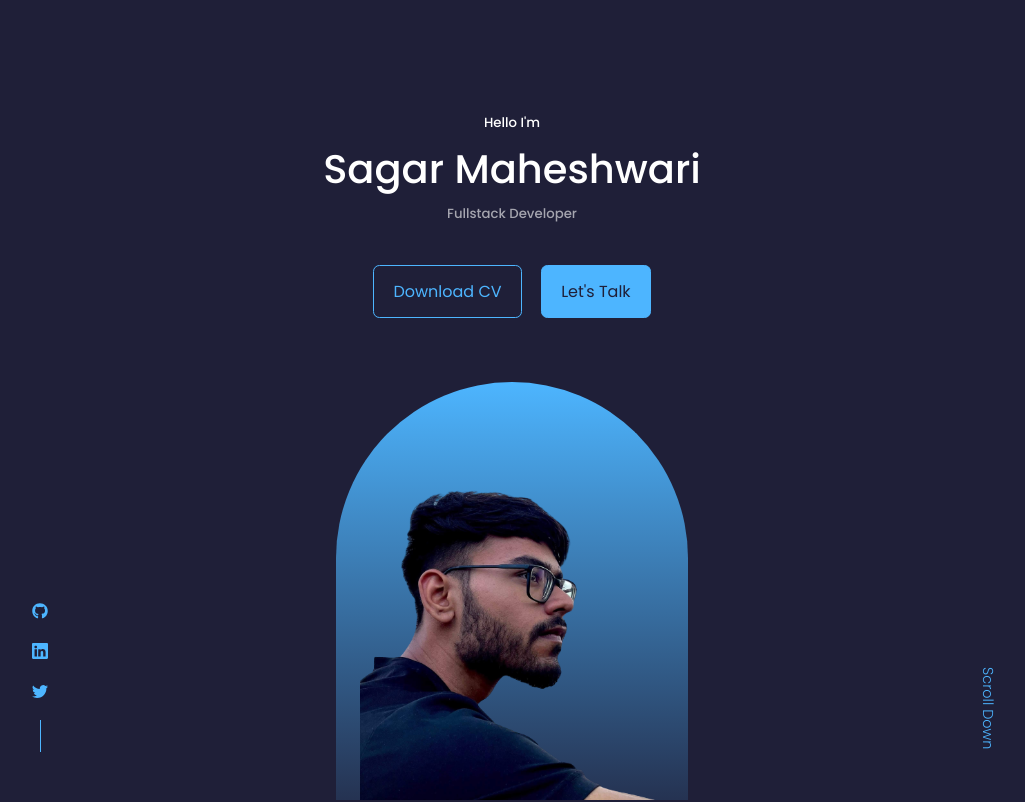
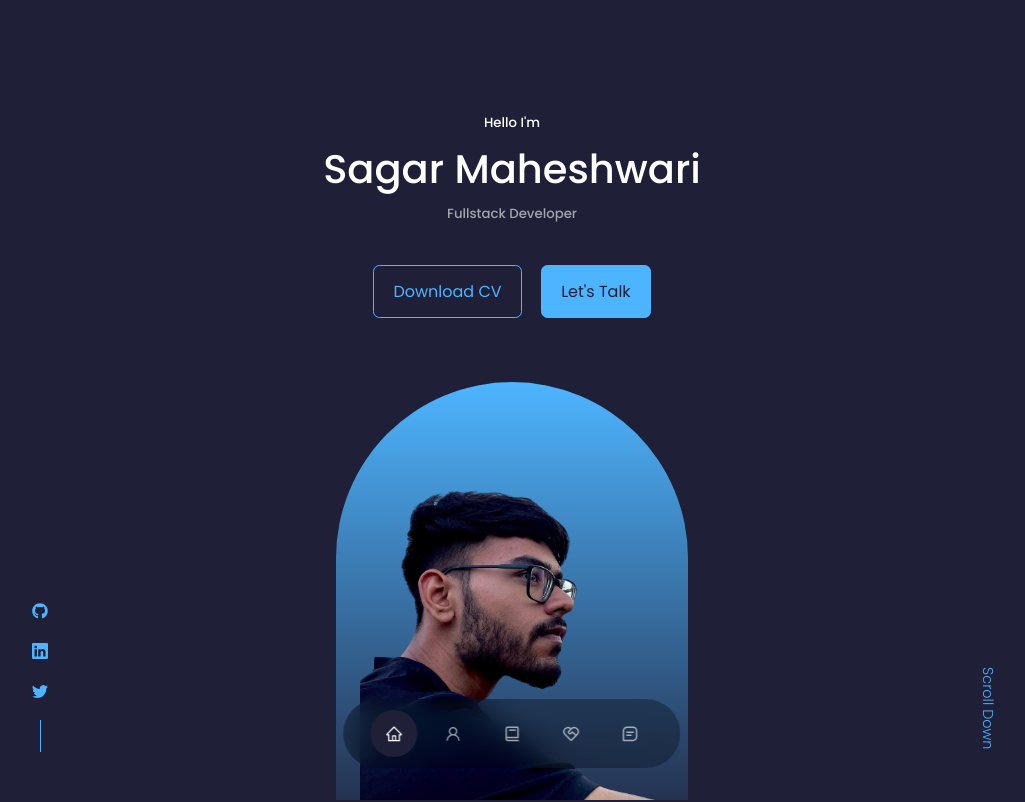
Before and after one commit to SagarM21/sagar.portfolio, a React (Create React App) app: page / in a window 1280 px wide. Shown: the top 802 px of the page, without its empty margins (128-1153 px from the left). Built offline with nearby package versions, Linux system fonts and the light colour scheme.

Commit message:
Floating nav component css

```diff
--- a/src/components/nav/Nav.jsx
+++ b/src/components/nav/Nav.jsx
@@ -8,7 +8,7 @@
 const Nav = () => {
 	return (
 		<nav>
-			<a href='#'>
+			<a href='#' className="active">
 				<AiOutlineHome />
 			</a>
 			<a href='#about'>
--- a/src/components/nav/nav.css
+++ b/src/components/nav/nav.css
@@ -0,0 +1,34 @@
+nav {
+	background: rgba(0, 0, 0, 0.3);
+	width: max-content;
+	display: block;
+	padding: 0.7rem 1.7rem;
+	z-index: 2;
+	position: fixed;
+	left: 50%;
+	transform: translate(-50%);
+	bottom: 2rem;
+	display: flex;
+	gap: 0.8rem;
+	border-radius: 3rem;
+	backdrop-filter: blur(15px);
+}
+
+nav a{
+    background: transparent;
+    padding: 0.9rem;
+    border-radius: 50%;
+    display: flex;
+    color: var(--color-light);
+    font-size: 1.1rem;
+}
+
+nav a:hover{
+    background: rgba(0,0,0,0.3);
+
+}
+
+nav a.active{
+    background: var(--color-bg);
+    color: var(--color-white);
+}
```
